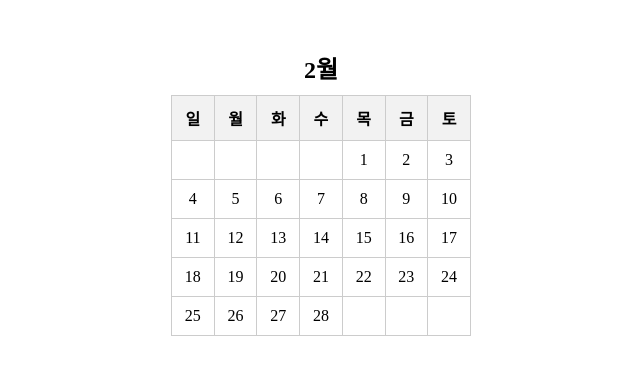
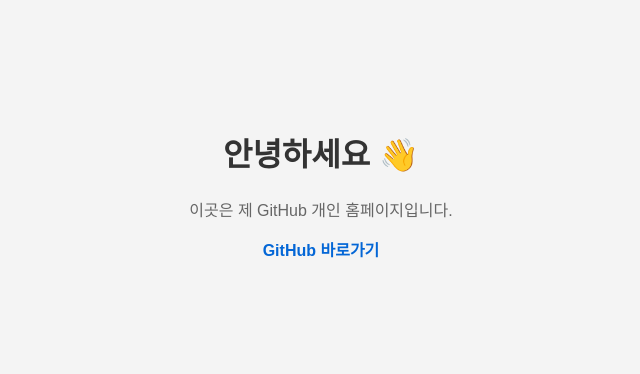
Before and after one commit to minchan-cmd/minchan-cmd2.github.io, a plain HTML site: page index.html in a window 1280 px wide. Shown: the whole page, without its empty margins (319-959 px from the left). Drawn offline with Linux system fonts and the light colour scheme.

Commit message:
Update index.html

```diff
--- a/index.html
+++ b/index.html
@@ -2,87 +2,36 @@
 <html lang="ko">
 <head>
   <meta charset="UTF-8">
-  <title>2월 달력</title>
+  <title>내 GitHub 페이지</title>
   <style>
-    table {
-      border-collapse: collapse;
-      margin: 50px auto;
-      width: 300px;
+    body {
+      font-family: Arial, sans-serif;
+      background-color: #f4f4f4;
+      text-align: center;
+      padding-top: 100px;
     }
-    th, td {
-      border: 1px solid #ccc;
-      text-align: center;
-      padding: 10px;
+    h1 {
+      color: #333;
     }
-    th {
-      background-color: #f2f2f2;
+    p {
+      color: #666;
     }
-    caption {
-      font-size: 24px;
-      margin-bottom: 10px;
+    a {
+      color: #0366d6;
+      text-decoration: none;
       font-weight: bold;
     }
   </style>
 </head>
 <body>
 
-  <table>
-    <caption>2월</caption>
-    <tr>
-      <th>일</th>
-      <th>월</th>
-      <th>화</th>
-      <th>수</th>
-      <th>목</th>
-      <th>금</th>
-      <th>토</th>
-    </tr>
-    <tr>
-      <td></td>
-      <td></td>
-      <td></td>
-      <td></td>
-      <td>1</td>
-      <td>2</td>
-      <td>3</td>
-    </tr>
-    <tr>
-      <td>4</td>
-      <td>5</td>
-      <td>6</td>
-      <td>7</td>
-      <td>8</td>
-      <td>9</td>
-      <td>10</td>
-    </tr>
-    <tr>
-      <td>11</td>
-      <td>12</td>
-      <td>13</td>
-      <td>14</td>
-      <td>15</td>
-      <td>16</td>
-      <td>17</td>
-    </tr>
-    <tr>
-      <td>18</td>
-      <td>19</td>
-      <td>20</td>
-      <td>21</td>
-      <td>22</td>
-      <td>23</td>
-      <td>24</td>
-    </tr>
-    <tr>
-      <td>25</td>
-      <td>26</td>
-      <td>27</td>
-      <td>28</td>
-      <td></td>
-      <td></td>
-      <td></td>
-    </tr>
-  </table>
+  <h1>안녕하세요 👋</h1>
+  <p>이곳은 제 GitHub 개인 홈페이지입니다.</p>
+  <p>
+    <a href="https://github.com/내깃허브아이디" target="_blank">
+      GitHub 바로가기
+    </a>
+  </p>
 
 </body>
 </html>
```
